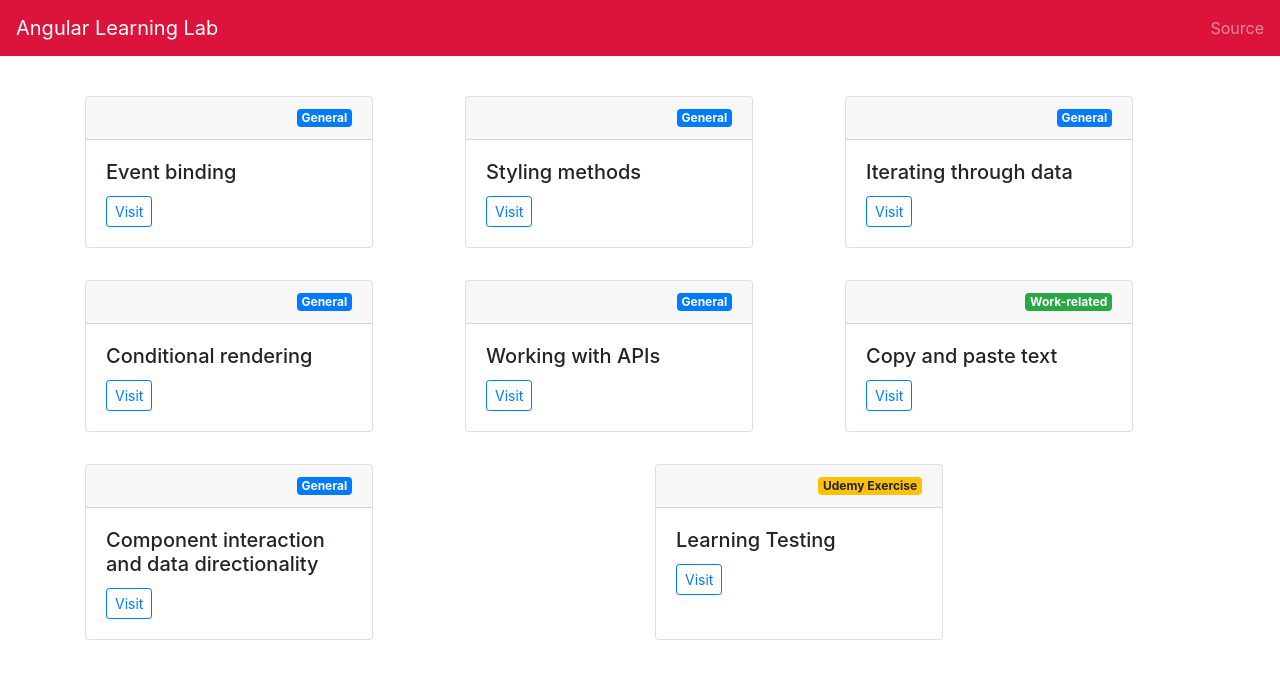
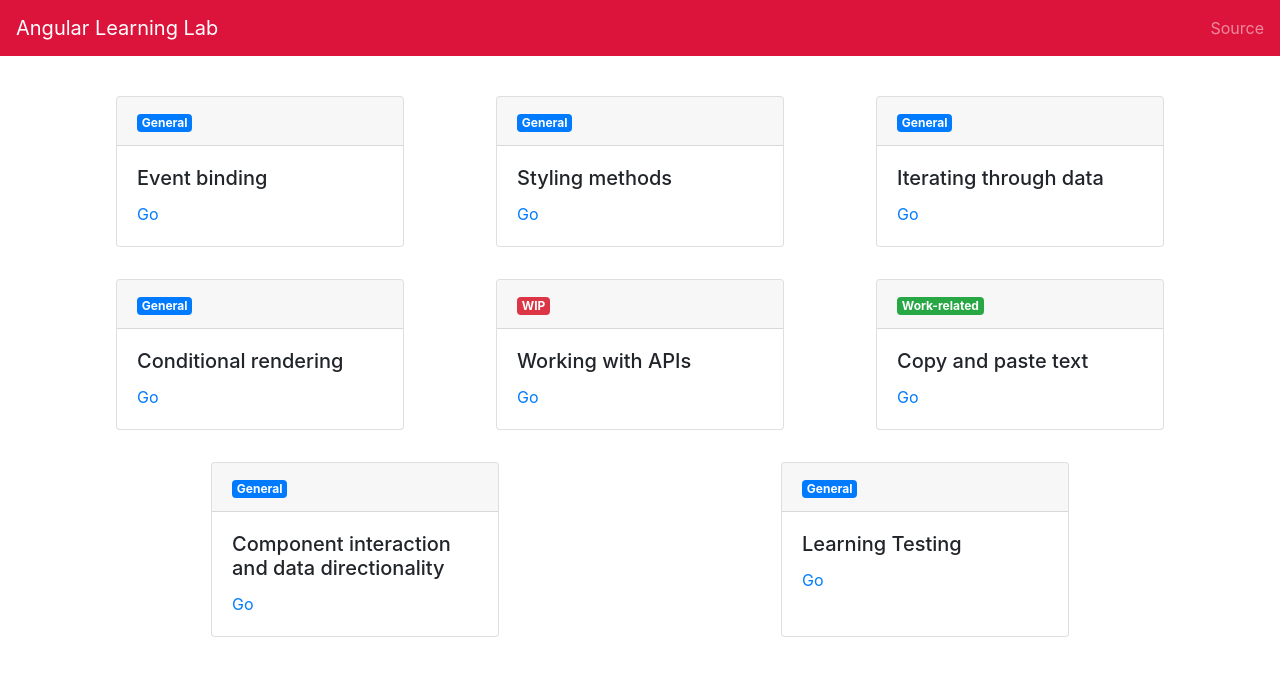
Before and after one commit to thomasabishop/angular-learning-lab, an Angular app: page / in a window 1280 px wide. Shown: the top 676 px of the page. Built offline with nearby package versions, Linux system fonts and the light colour scheme; what ngx-highlightjs would draw is missing.

Commit message:
Tweak splash layout

```diff
--- a/src/app/splash/component-list.ts
+++ b/src/app/splash/component-list.ts
@@ -27,7 +27,7 @@
   },
   {
     component: 'Working with APIs',
-    category: 'General',
+    category: 'WIP',
     path: '/api-interaction',
   },
   {
@@ -42,7 +42,7 @@
   },
   {
     component: 'Learning Testing',
-    category: 'Udemy Exercise',
+    category: 'General',
     path: 'learning-testing',
   },
 ];
--- a/src/app/splash/splash.component.html
+++ b/src/app/splash/splash.component.html
@@ -1,25 +1,21 @@
 <div class="row">
-  <div
-    class="col-sm d-flex justify-content-center justify-content-lg-start"
-    *ngFor="let component of COMPONENT_LIST"
-  >
+  <div class="col d-flex justify-content-center" *ngFor="let component of COMPONENT_LIST">
     <div class="card mb-3" style="width: 18rem">
-      <div class="card-header d-flex justify-content-end">
+      <div class="card-header">
         <span
           class="badge"
           [ngClass]="{
             'badge-primary': component.category == 'General',
             'badge-warning': component.category === 'Udemy Exercise',
-            'badge-success': component.category === 'Work-related'
+            'badge-success': component.category === 'Work-related',
+            'badge-danger': component.category === 'WIP'
           }"
           >{{ component.category }}</span
         >
       </div>
       <div class="card-body">
         <h5 class="card-title">{{ component.component }}</h5>
-        <button class="btn btn-sm btn-outline-primary" routerLink="{{ component.path }}">
-          Visit
-        </button>
+        <a class="" routerLink="{{ component.path }}"> Go</a>
       </div>
     </div>
   </div>
```
